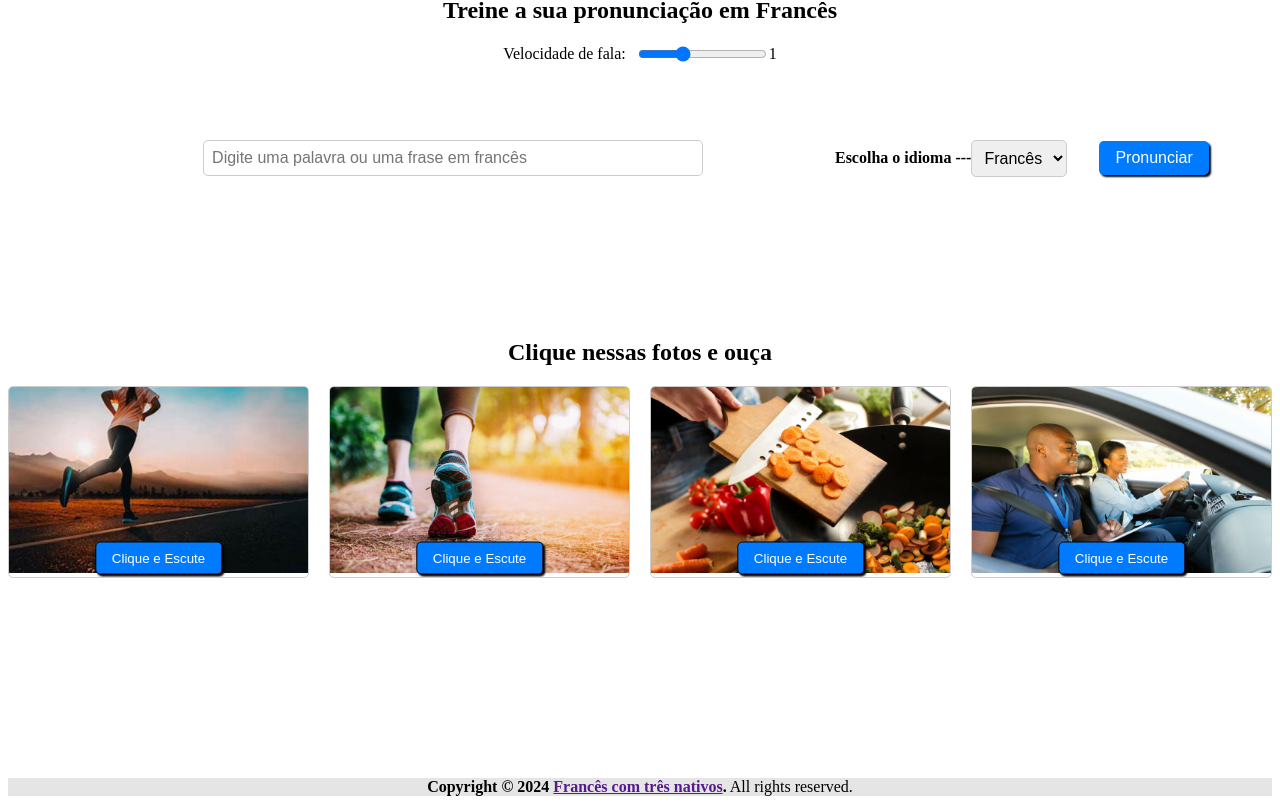
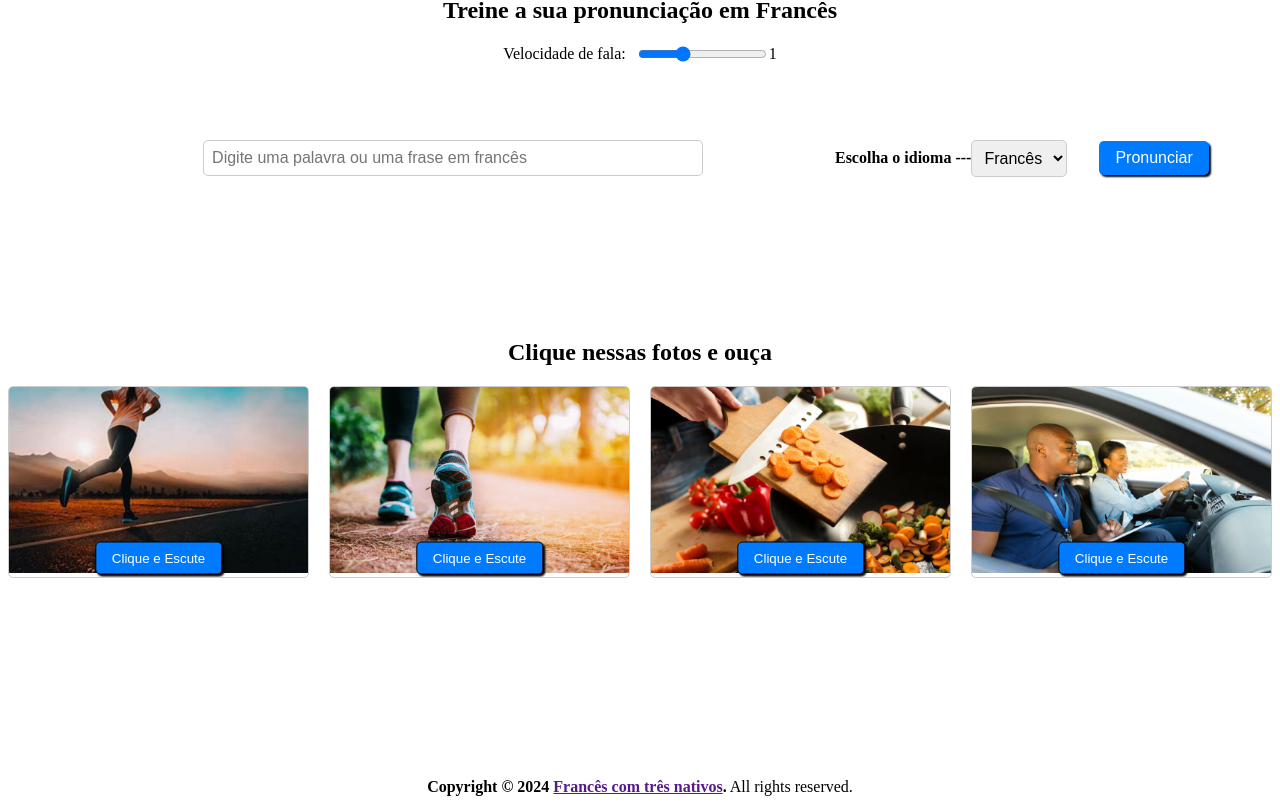
Before and after one commit to han19githtbr/treina_frances, an Angular app: page / in a window 1280 px wide. Shown: the part 323-1127 px from the top of the page. Built offline with nearby package versions, Linux system fonts and the light colour scheme.

Commit message:
nova app

```diff
--- a/src/app/components/translate/translate.component.css
+++ b/src/app/components/translate/translate.component.css
@@ -124,9 +124,9 @@
   box-shadow: 2px 2px 2px 0 black;
 }
 .footer {
-  background-color: #e5e5e5;
+  //background-color: #e5e5e5;
   text-align: center;
-  //height: 50px;
+  bottom: 0;
   margin-top: 200px;
 }
 
```
